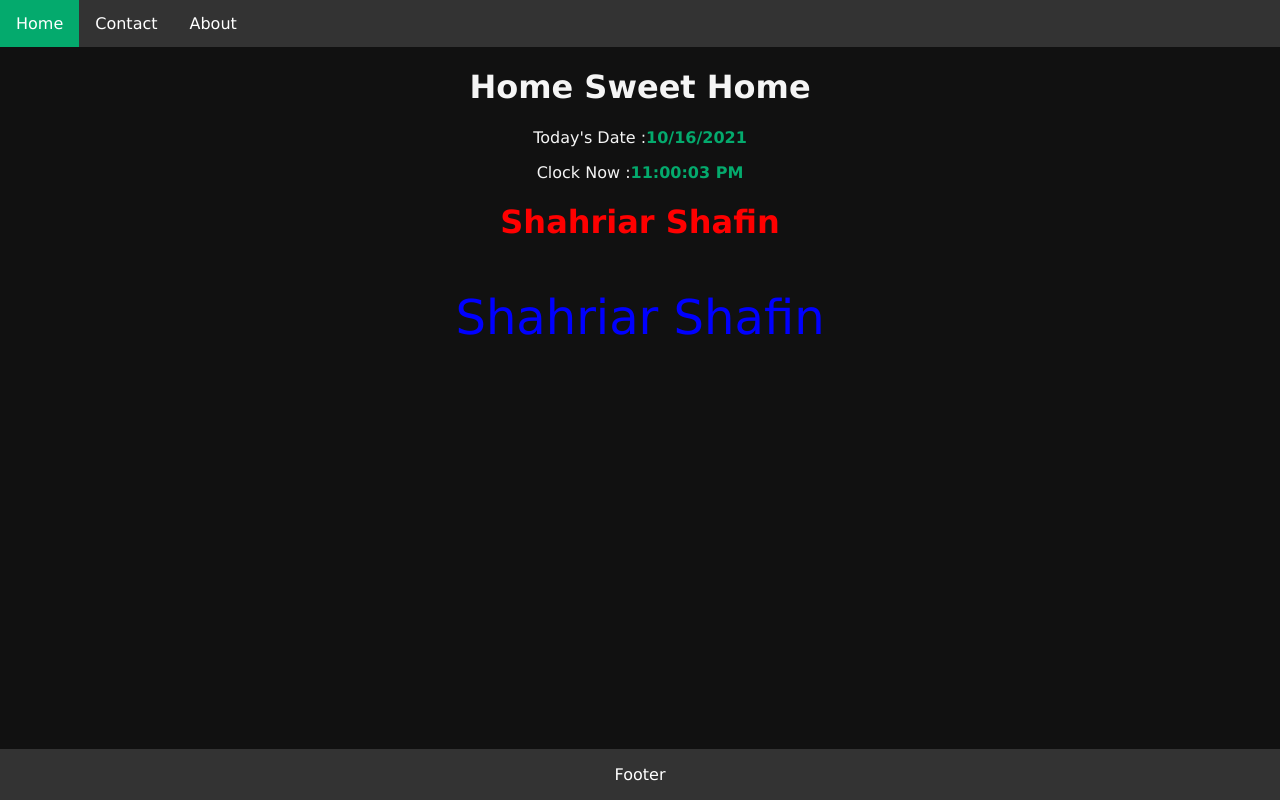
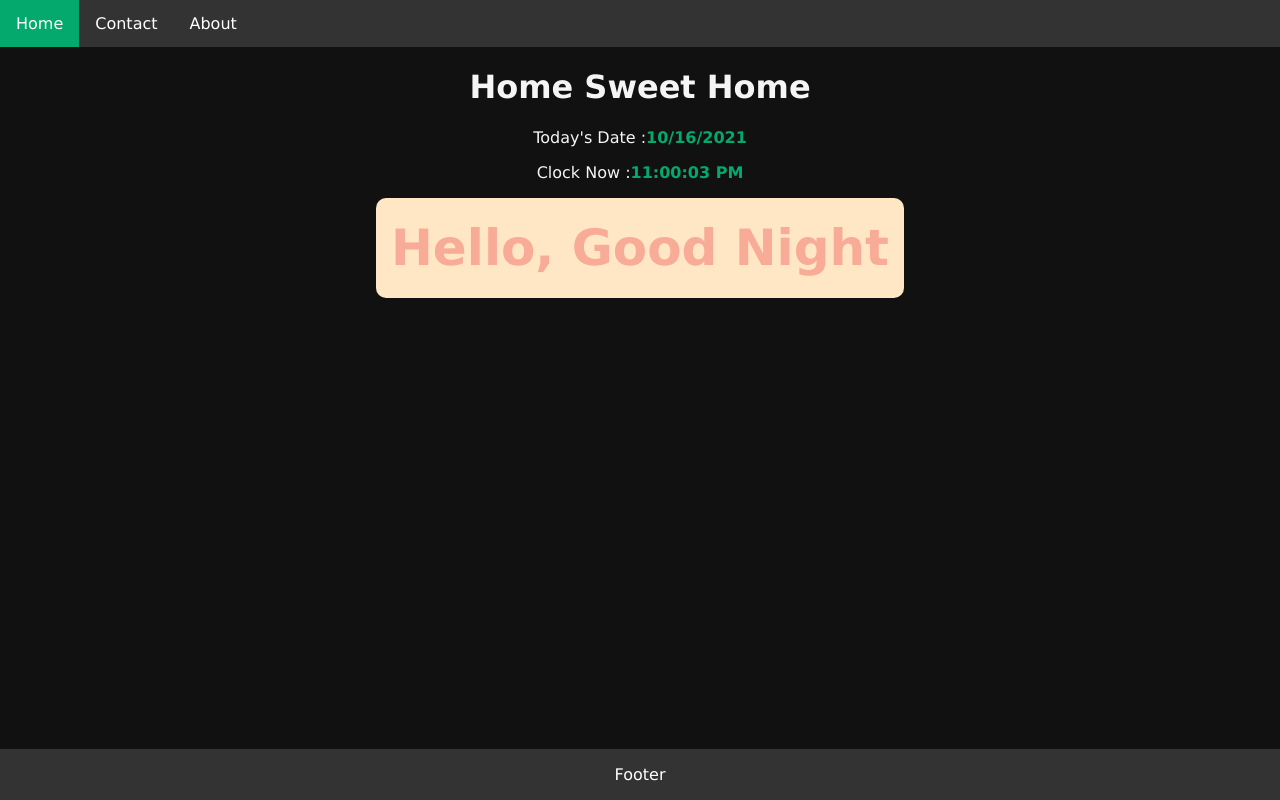
Before and after one commit to shahriarshafin/react-mini-projects, a React (Create React App) app in the folder hello-react/: page / in a window 1280 px wide. Built offline with nearby package versions, Linux system fonts and the light colour scheme.

Commit message:
auto greeting on time

```diff
--- a/hello-react/src/pages/Home/Home.css
+++ b/hello-react/src/pages/Home/Home.css
@@ -12,3 +12,22 @@ p {
 	display: flex;
 	justify-content: center;
 }
+.box-wrapper {
+	padding-left: 15px;
+	padding-right: 15px;
+	font-weight: bold;
+	display: flex;
+	align-items: center;
+	justify-content: center;
+	font-size: 50px;
+	color: #f8ab97;
+	border-radius: 10px;
+	height: 100px;
+	/* width: 400px; */
+	background-color: #ffe7c5;
+}
+.box-wrapperr {
+	display: flex;
+	align-items: center;
+	justify-content: center;
+}
--- a/hello-react/src/pages/Home/Home.jsx
+++ b/hello-react/src/pages/Home/Home.jsx
@@ -7,9 +7,18 @@ const home = 'Home';
 const date = new Date().toLocaleDateString();
 const time = new Date().toLocaleTimeString();
 
-const styles = {
-	color: 'red',
-};
+let today = new Date().getHours();
+let greeting = '';
+if (today >= 6 && today <= 12) {
+	greeting = 'Morning';
+} else if (today >= 12 && today <= 17) {
+	greeting = 'Afternoon';
+} else if (today >= 17 && today <= 20) {
+	greeting = 'Evening';
+} else if (today >= 20 && today <= 24) {
+	greeting = 'Night';
+}
+
 const Home = () => {
 	return (
 		<div>
@@ -21,8 +30,11 @@ const Home = () => {
 			<p>
 				Clock Now : <span> {time} </span>
 			</p>
-			<h1 style={styles}>Shahriar Shafin</h1>
-			<p style={{ color: 'blue', fontSize: '3rem' }}>Shahriar Shafin</p>
+
+			<div className="box-wrapperr">
+				<div className="box-wrapper">Hello, Good {greeting}</div>
+			</div>
+
 			<Footer />
 		</div>
 	);
```
